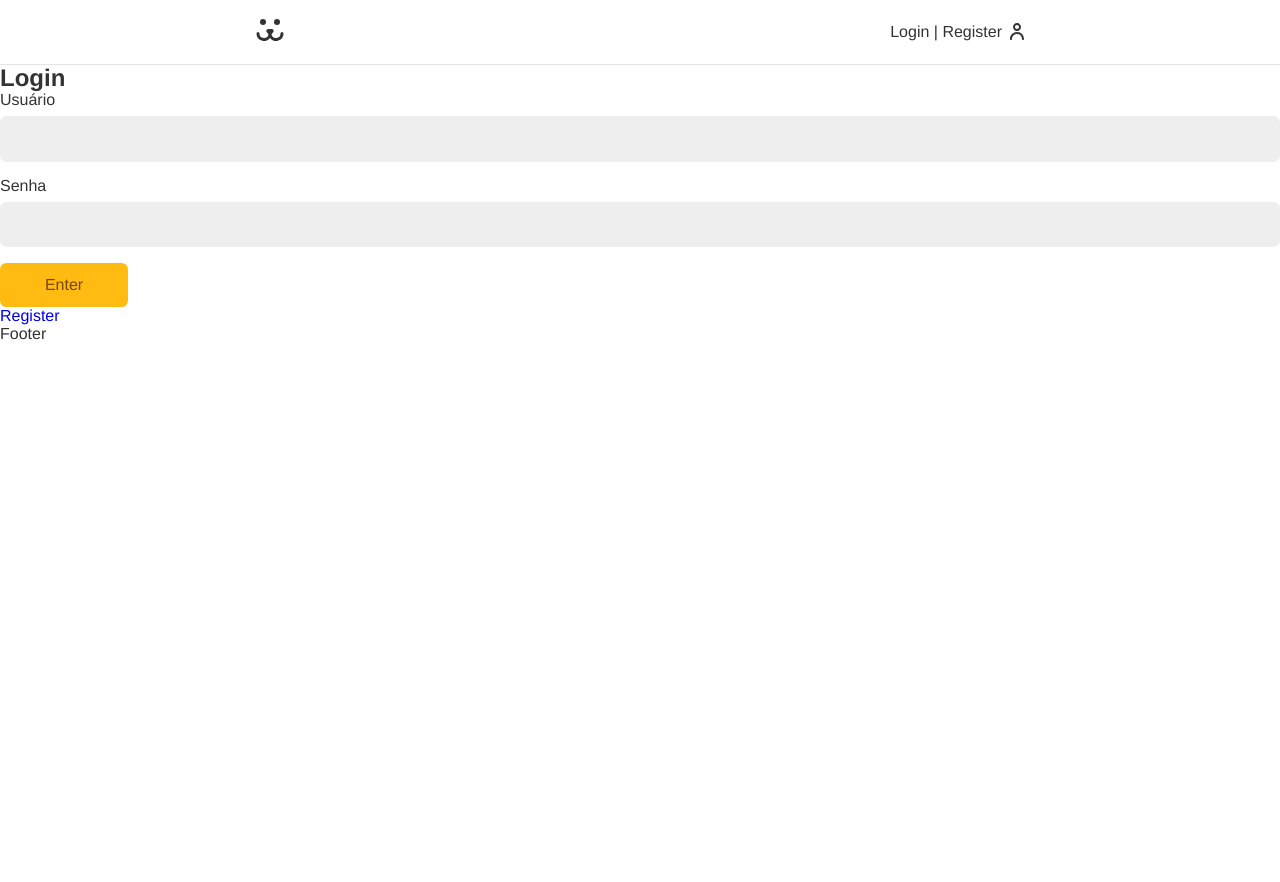
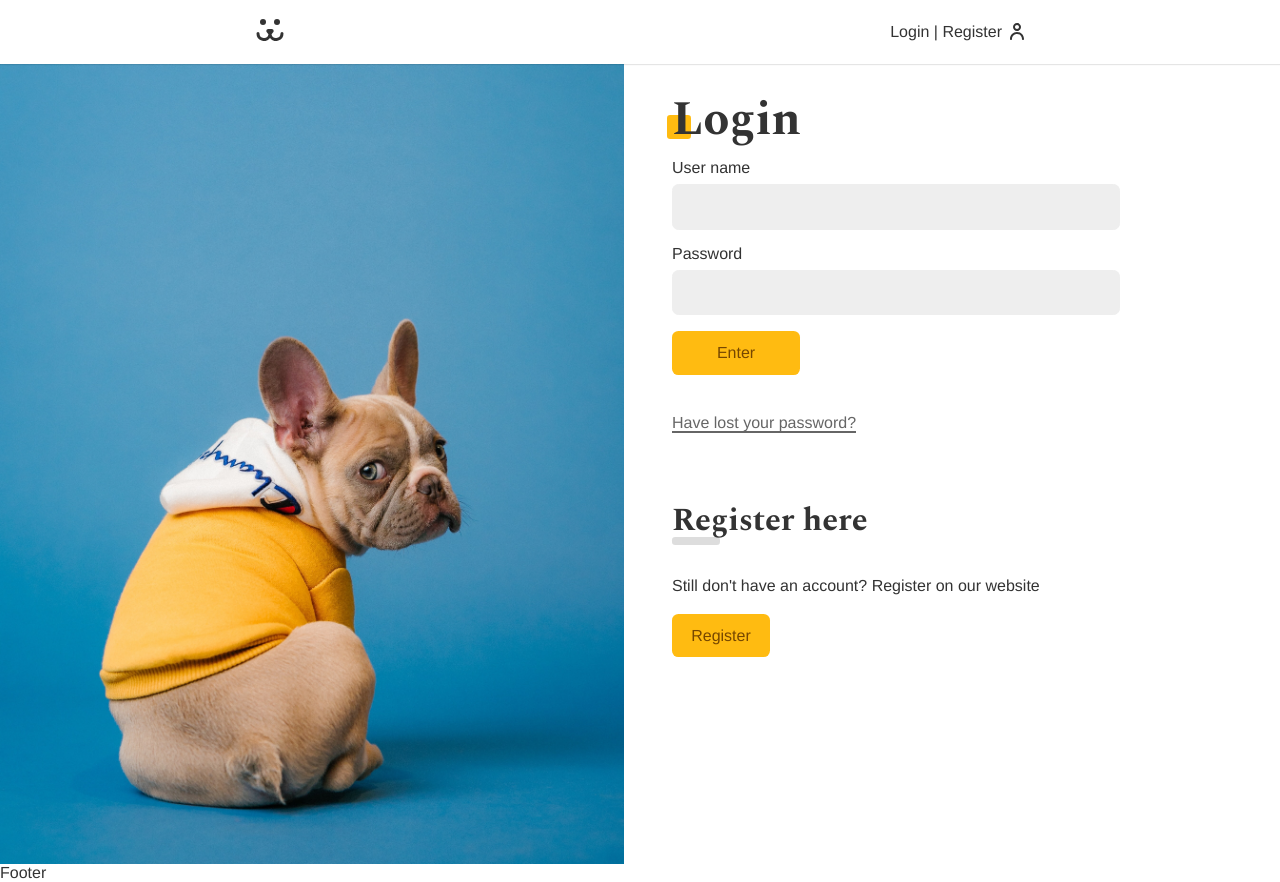
Before and after one commit to rafaelaalves19/Instadoggie, a React (Create React App) app: page /login in a window 1280 px wide. Before the commit the page ends 800 px from the top, so only its background shows below. Built offline with nearby package versions, Linux system fonts and the light colour scheme.

Commit message:
login page

```diff
--- a/src/App.css
+++ b/src/App.css
@@ -1,3 +1,6 @@
+@import url('https://fonts.googleapis.com/css2?family=Spectral:wght@700&display=swap');
+
+
 * {
     box-sizing: border-box;
 }
@@ -7,7 +10,7 @@
   margin: 0px;
   color: #333;
   --type-first: Helvetica, Arial, sans-serif;
-    --type-second: 'Spectral', Georgia;
+  --type-second: 'Spectral', georgia;
   font-family: var(--type-first);
 }
 
@@ -45,6 +48,7 @@ input {
 
 a {
   text-decoration: none;
+  color: #333;
 }
 
 .container {
@@ -52,3 +56,40 @@ a {
   padding: 0 1rem;
   margin: 0 auto;
 }
+
+
+.title {
+  font-family: var(--type-second);
+  line-height: 1;
+  font-size: 3rem;
+  margin: 1rem 0;
+  position: relative;
+  z-index: 1;
+}
+
+.title::after {
+  content: '';
+  display: block;
+  width: 1.5rem;
+  height: 1.5rem;
+  background: #fb1;
+  position: absolute;
+  bottom: 5px;
+  left: -5px;
+  border-radius: 0.2rem;
+  z-index: -1;
+}
+
+
+.animeLeft {
+  opacity: 0;
+  transform: translateX(-20px);
+  animation: animeLeft 0.3s forwards;
+}
+
+@keyframes animeLeft {
+  to {
+    opacity: 1;
+    transform: initial;
+  }
+}
--- /dev/null
+++ b/src/Components/Interface/Error.js
@@ -0,0 +1,8 @@
+import React from 'react';
+
+const Error = ({ error }) => {
+  if (!error) return null;
+  return <p style={{ color: '#f31', margin: '1rem 0' }}>{error}</p>;
+};
+
+export default Error;
--- a/src/Components/Login/Login.js
+++ b/src/Components/Login/Login.js
@@ -5,15 +5,15 @@ import LoginCreate from './LoginCreate';
 import LoginPasswordLost from './LoginPasswordLost';
 import LoginPasswordReset from './LoginPasswordReset';
 import { UserContext } from '../../UserContext';
-
-
+import styles from './Login.module.css';
 
 const Login = () => {
     const {login} = React.useContext(UserContext);
 
     if (login === true) return <Navigate to="/account" />
     return (
-        <div>
+        <section className={styles.login}>
+            <div className={styles.forms}>
                 <Routes>
                     <Route path="/" element={<LoginForm />} />
                     <Route path="create" element={<LoginCreate />} />
@@ -21,6 +21,7 @@ const Login = () => {
                     <Route path="reset" element={<LoginPasswordReset />} />
                 </Routes>
             </div>
+        </section>
     );
 };
 
--- /dev/null
+++ b/src/Components/Login/Login.module.css
@@ -0,0 +1,30 @@
+.login {
+    display: grid;
+    grid-template-columns: 1fr 1fr;
+    min-height: 100vh;
+    gap: 2rem;
+}
+
+.login::before {
+    display: block;
+    content: '';
+    background: url('../../Assets/loginyes.jpg') no-repeat center center;
+    background-size: cover;
+}
+
+.forms {
+    max-width: 30rem;
+    padding: 1rem;
+}
+
+@media (max-width: 40rem) {
+    .login {
+      grid-template-columns: 1fr;
+    }
+    .login::before {
+      display: none;
+    }
+    .forms {
+      max-width: 100%;
+    }
+}
--- a/src/Components/Login/LoginForm.js
+++ b/src/Components/Login/LoginForm.js
@@ -4,6 +4,10 @@ import Input from '../Forms/Input';
 import Button from '../Forms/Button';
 import useForm from '../../Hooks/useForm';
 import { UserContext } from '../../UserContext';
+import Error from '../Interface/Error';
+import styles from './LoginForm.module.css';
+import stylesBtn from '../Forms/Button.module.css';
+
 
 const LoginForm = () => {
   const username = useForm();
@@ -20,19 +24,28 @@ const LoginForm = () => {
   }
 
   return (
-    <section>
-      <h1>Login</h1>
-      <form action="" onSubmit={handleSubmit}>
-        <Input label="Usuário" type="text" name="username" {...username} />
-        <Input label="Senha" type="password" name="password" {...password} />
+    <section className="animeLeft">
+      <h1 className="title">Login</h1>
+      <form className={styles.form} onSubmit={handleSubmit}>
+        <Input label="User name" type="text" name="username" {...username} />
+        <Input label="Password" type="password" name="password" {...password} />
         {loading ? (
           <Button disabled>Loading...</Button>
         ) : (
         <Button>Enter</Button>
         )}
-        {error && <p>{error}</p>}
+        <Error error={error} />
       </form>
-      <Link to="/login/create">Register</Link>
+      <Link className={styles.reset} to="/login/reset">
+        Have lost your password?
+      </Link>
+      <div className={styles.register}>
+        <h2 className={styles.subtitle}>Register here</h2>
+        <p>Still don't have an account? Register on our website</p>
+        <Link className={stylesBtn.button} to="/login/create">
+          Register
+        </Link>
+      </div>
     </section>
   );
 };
--- /dev/null
+++ b/src/Components/Login/LoginForm.module.css
@@ -0,0 +1,44 @@
+.form {
+    margin-bottom: 2rem;
+}
+
+
+.reset {
+    display: inline-block;
+    color: #666;
+    padding: 0.5rem 0;
+    line-height: 1;
+}
+
+
+.reset::after {
+    content: '';
+    height: 2px;
+    width: 100%;
+    background: currentColor;
+    display: block;
+}
+
+.register {
+    margin-top: 4rem;
+}
+
+.register p {
+    margin-top: 2rem;
+    margin-bottom: 2rem;
+}
+
+.subtitle {
+    font-family: var(--type-second);
+    line-height: 1;
+    font-size: 2rem;
+}
+
+.subtitle::after {
+    content: '';
+    display: block;
+    background: #ddd;
+    height: 0.5rem;
+    width: 3rem;
+    border-radius: 0.2rem;
+}
```
Also changed, not shown: src/Assets/loginyes.jpg (added), 1 other file (tests, documents, lock files or other folders). Lines whose indentation alone changed are shown as unchanged.
